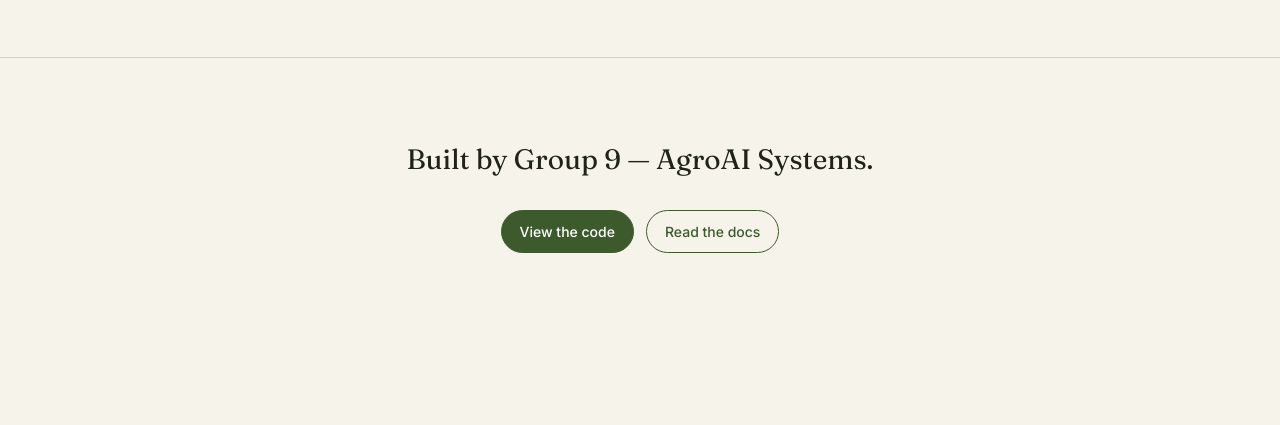
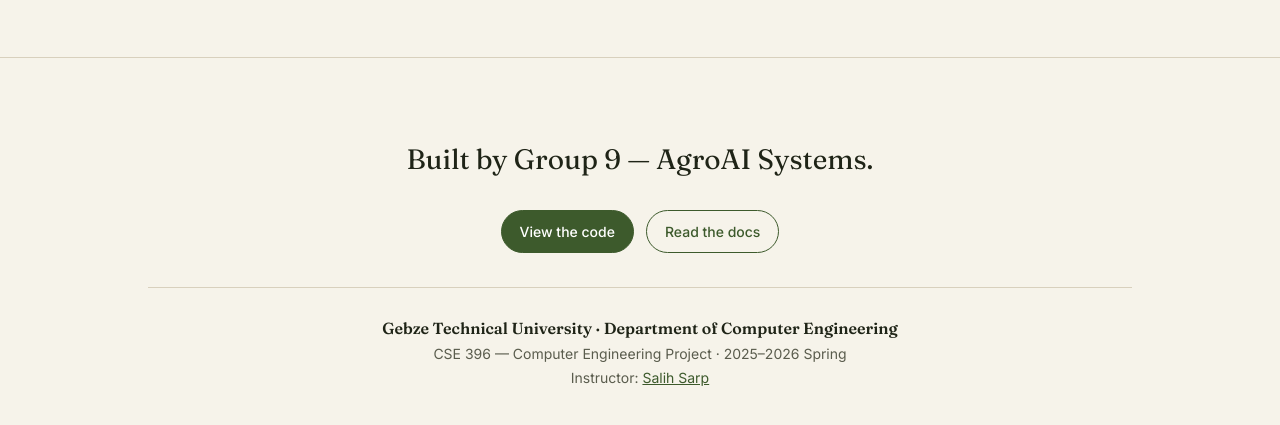
Before and after one commit to AgroAI-Systems/agroai-vlm-based-autonomous-robot, a plain HTML site: page index.html in a window 1280 px wide. Shown: the part 4932-5357 px from the top of the page. Before the commit the page ends 5255 px from the top, so only its background shows below. Drawn offline with Linux system fonts and the light colour scheme.

Commit message:
Add university and instructor info to footer

```diff
--- a/index.html
+++ b/index.html
@@ -116,6 +116,10 @@
   .pills{margin-top:18px;display:flex;gap:12px;justify-content:center;flex-wrap:wrap}
   .pill{padding:9px 18px;border:1px solid var(--moss);border-radius:30px;text-decoration:none;color:var(--moss);font-weight:500;font-size:14px}
   .pill.solid{background:var(--moss);color:#fff}
+  .inst{margin-top:34px;padding-top:26px;border-top:1px solid var(--line);font-size:14px;color:#5a5c4d;line-height:1.75}
+  .inst p{margin:0}
+  .inst .uni{font-weight:600;color:var(--ink);font-family:"Fraunces",serif;font-size:16px}
+  .inst a{color:var(--moss)}
   @media(max-width:720px){.grid{grid-template-columns:1fr 1fr}.pgrid{grid-template-columns:1fr}.cgrid{grid-template-columns:1fr}.mods{grid-template-columns:1fr}.team .tcard{flex-basis:100%}}
 </style>
 </head>
@@ -281,6 +285,11 @@
     <a class="pill solid" href="https://github.com/AgroAI-Systems/agroai-vlm-based-autonomous-robot" target="_blank" rel="noopener">View the code</a>
     <a class="pill" href="docs/README.md">Read the docs</a>
   </div>
+  <div class="inst">
+    <p class="uni">Gebze Technical University · Department of Computer Engineering</p>
+    <p>CSE 396 — Computer Engineering Project · 2025–2026 Spring</p>
+    <p>Instructor: <a href="mailto:salih@gtu.edu.tr">Salih Sarp</a></p>
+  </div>
 </div></footer>
 </body>
 </html>
```
